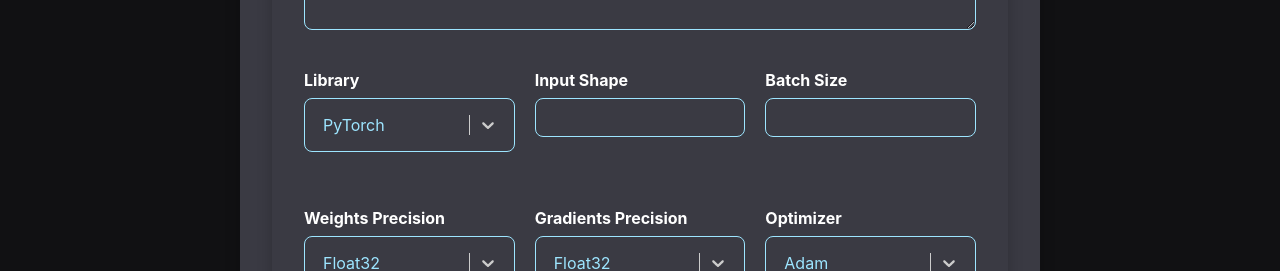
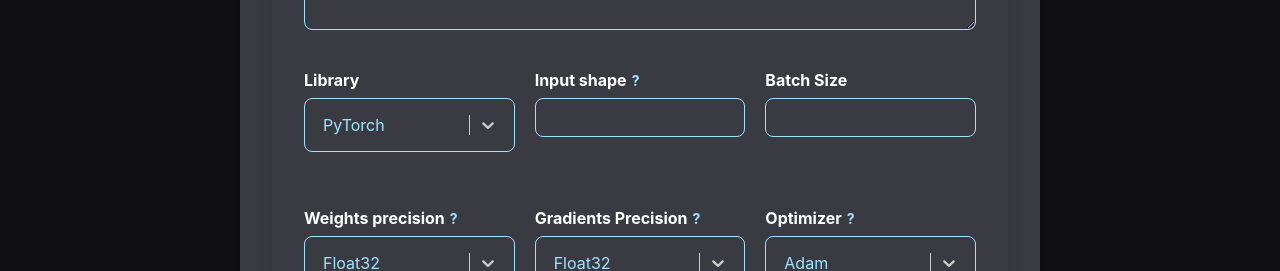
Before and after one commit to AlexBodner/How_Much_VRAM, a React (Vite) app in the folder RamIA/: page / in a window 1280 px wide. Both pictures are taken after a click on the button 640 px from the left and 425 px from the top of the page. Shown: the part 529-800 px from the top of the page. Built offline with nearby package versions, Linux system fonts and the light colour scheme.

Commit message:
question marks

```diff
--- a/RamIA/src/Components/Form.jsx
+++ b/RamIA/src/Components/Form.jsx
@@ -67,12 +67,12 @@ export default function Form() {
         </div>
           <div className="formField">
           <label>
-            Input size
+            Input shape
             <span className="tooltip-trigger" data-tooltip-id="input-size-tooltip">?</span>
           </label>
           <input type="text" {...register('inputSize')} />
           <Tooltip id="input-size-tooltip" place="top" effect="solid">
-            The dimensions of a single input to your model (e.g., [224,224,3] for an image)
+            The dimensions of a single input to your model (e.g., [224,224,3] for an image). It must be an array between [] or an integer.
           </Tooltip>
         </div>
       </div>
--- a/RamIA/src/Components/ModelSummary.jsx
+++ b/RamIA/src/Components/ModelSummary.jsx
@@ -5,6 +5,7 @@ import { useForm, Controller } from 'react-hook-form';
 import calculateTotalMemory from '../scripts/modelMemoryCalculation';
 import CalculateButton from './CalculateButton';
 import VRAMResult from './VRAMResult';
+import { Tooltip } from 'react-tooltip';
 
 const customStyles = {
   control: (provided) => ({
@@ -89,16 +90,26 @@ export default function ModelSummary() {
             )}
           />
         </div>
-        <div className="formField">
-          <label>Input Shape</label>
+
+          <div className="formField">
+          <label>
+            Input shape
+            <span className="tooltip-trigger" data-tooltip-id="input-size-tooltip">?</span>
+          </label>
           <input type="text" {...register('inputSize')} />
+          <Tooltip id="input-size-tooltip" place="top" effect="solid">
+            The dimensions of a single input to your model (e.g., [224,224,3] for an image). It must be an array between [] or an integer.
+          </Tooltip>
         </div>
         <div className="formField">
           <label>Batch Size</label>
           <input type="text" {...register('batchSize')} />
         </div>
         <div className="formField">
-          <label>Weights Precision</label>
+          <label>
+            Weights precision
+            <span className="tooltip-trigger" data-tooltip-id="weights-precision-tooltip">?</span>
+          </label>
           <Controller
             name="weightsPrecision"
             control={control}
@@ -116,9 +127,15 @@ export default function ModelSummary() {
               />
             )}
           />
+          <Tooltip id="weights-precision-tooltip" place="top" effect="solid">
+            The numerical precision used for storing model weights
+          </Tooltip>
         </div>
         <div className="formField">
-          <label>Gradients Precision</label>
+          <label>
+            Gradients Precision
+            <span className="tooltip-trigger" data-tooltip-id="gradients-precision-tooltip">?</span>
+          </label>
           <Controller
             name="gradientsPrecision"
             control={control}
@@ -136,9 +153,15 @@ export default function ModelSummary() {
               />
             )}
           />
+          <Tooltip id="gradients-precision-tooltip" place="top" effect="solid">
+            The numerical precision used for storing gradients during training
+          </Tooltip>
         </div>
         <div className="formField">
-          <label>Optimizer</label>
+          <label>
+            Optimizer
+            <span className="tooltip-trigger" data-tooltip-id="optimizer-tooltip">?</span>
+          </label>
           <Controller
             name="optimizer"
             control={control}
@@ -156,6 +179,9 @@ export default function ModelSummary() {
               />
             )}
           />
+          <Tooltip id="optimizer-tooltip" place="top" effect="solid">
+            The optimization algorithm used for training the model
+          </Tooltip>
         </div>
         <div className="formField checkboxField">
           <label>
```
